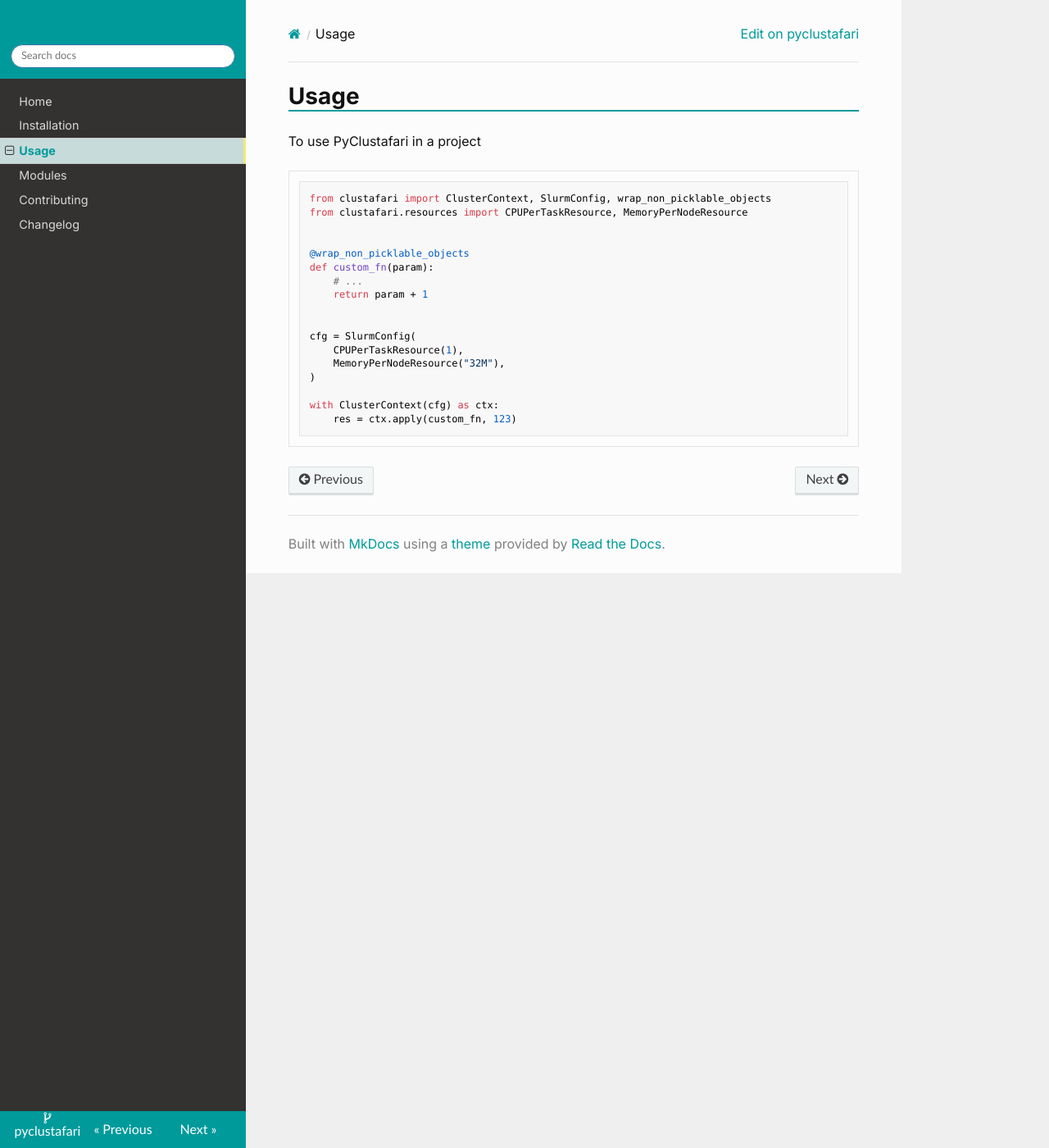
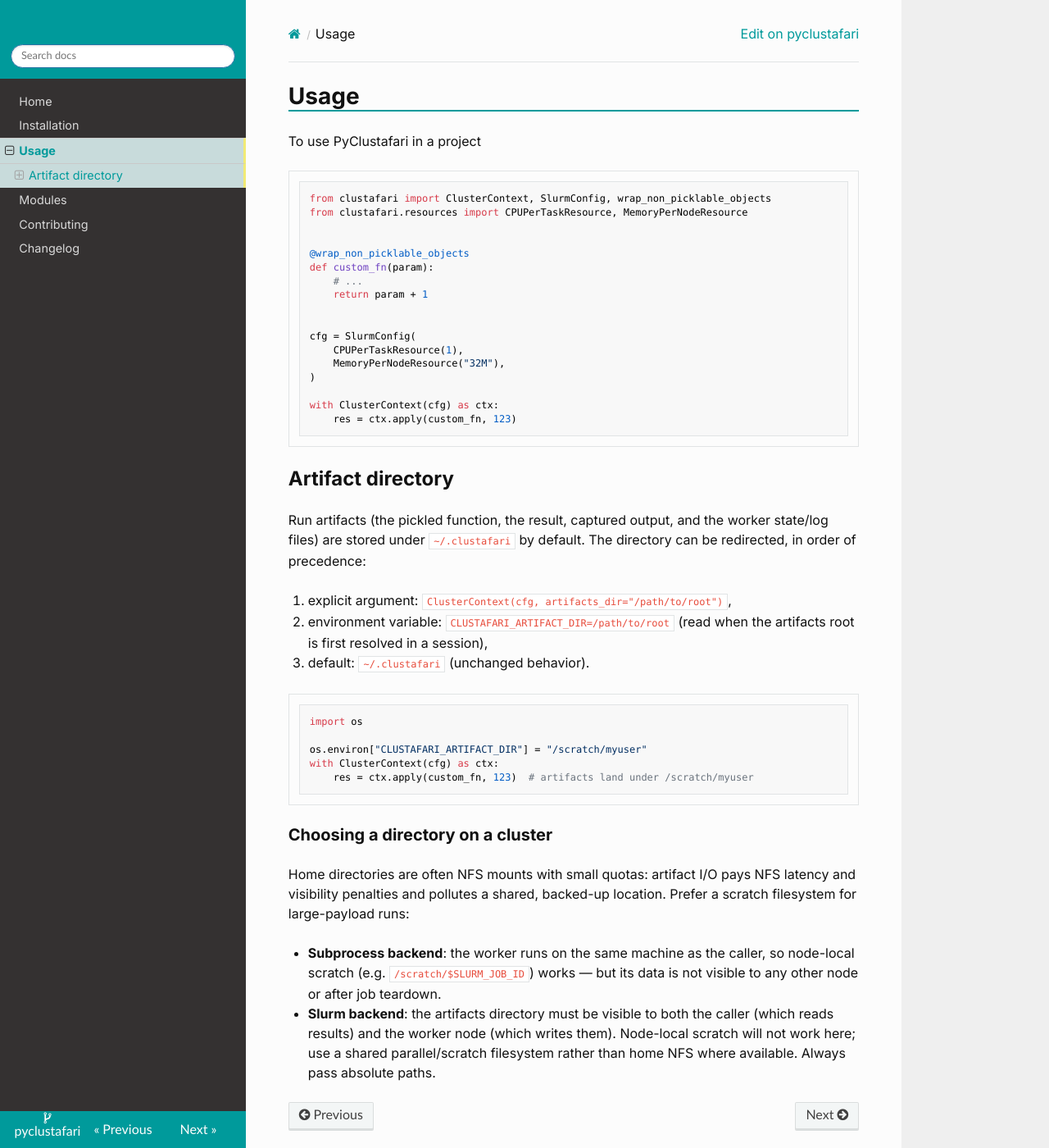
Before and after one commit to chuber1986/pyclustafari, an MkDocs documentation site: the page built from docs/usage.md, in a window 1280 px wide and 1400 px high. Shown: the whole window at 82% size. Built offline with MkDocs 1.6.1, drawn with Linux system fonts in a browser that asks for light colours; nearby versions of some CDN libraries.

Commit message:
docs: document artifacts root configuration and scratch guidance (issue #16)
Add 'Artifact directory' sections to README and docs/usage.md covering
the CLUSTAFARI_ARTIFACT_DIR environment variable, the
ClusterContext(artifacts_dir=...) argument, and the precedence. State
the node-local-scratch caveat: it only suits the Subprocess backend;
the Slurm backend needs a root visible to caller and worker (shared
scratch/parallel filesystem over home NFS). Add CHANGELOG entry.

````diff
--- a/docs/usage.md
+++ b/docs/usage.md
@@ -21,3 +21,37 @@
 with ClusterContext(cfg) as ctx:
     res = ctx.apply(custom_fn, 123)
 ```
+
+## Artifact directory
+
+Run artifacts (the pickled function, the result, captured output, and the
+worker state/log files) are stored under `~/.clustafari` by default. The
+directory can be redirected, in order of precedence:
+
+1. explicit argument: `ClusterContext(cfg, artifacts_dir="/path/to/root")`,
+2. environment variable: `CLUSTAFARI_ARTIFACT_DIR=/path/to/root`
+   (read when the artifacts root is first resolved in a session),
+3. default: `~/.clustafari` (unchanged behavior).
+
+```python
+import os
+
+os.environ["CLUSTAFARI_ARTIFACT_DIR"] = "/scratch/myuser"
+with ClusterContext(cfg) as ctx:
+    res = ctx.apply(custom_fn, 123)  # artifacts land under /scratch/myuser
+```
+
+### Choosing a directory on a cluster
+
+Home directories are often NFS mounts with small quotas: artifact I/O pays
+NFS latency and visibility penalties and pollutes a shared, backed-up
+location. Prefer a scratch filesystem for large-payload runs:
+
+- **Subprocess backend**: the worker runs on the same machine as the caller,
+  so node-local scratch (e.g. `/scratch/$SLURM_JOB_ID`) works — but its data
+  is not visible to any other node or after job teardown.
+- **Slurm backend**: the artifacts directory must be visible to both the
+  caller (which reads results) and the worker node (which writes them).
+  Node-local scratch will not work here; use a shared parallel/scratch
+  filesystem rather than home NFS where available. Always pass absolute
+  paths.
````
Also changed, not shown: CHANGELOG.md (+10 -0 lines), README.md (+18 -0 lines).
